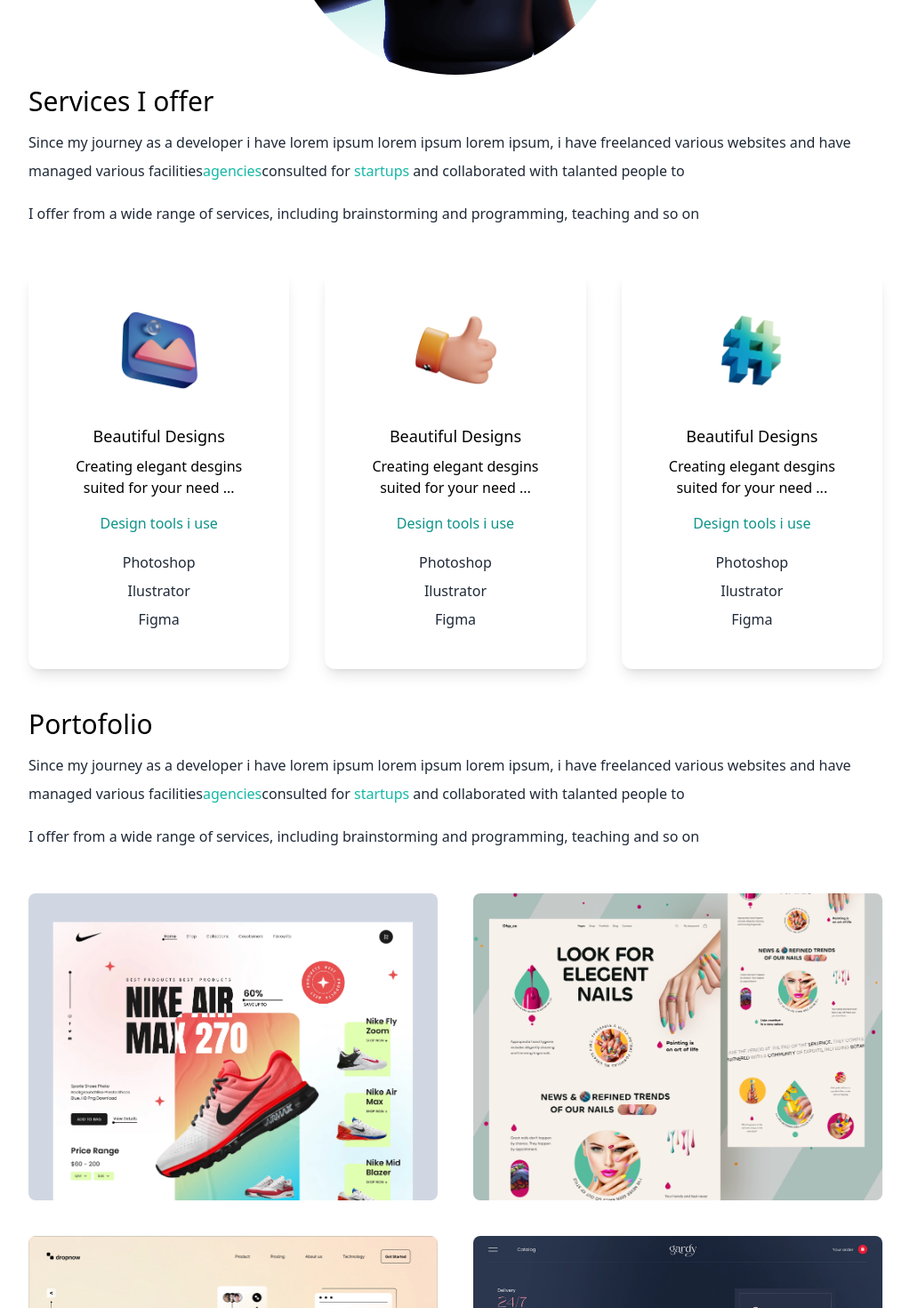
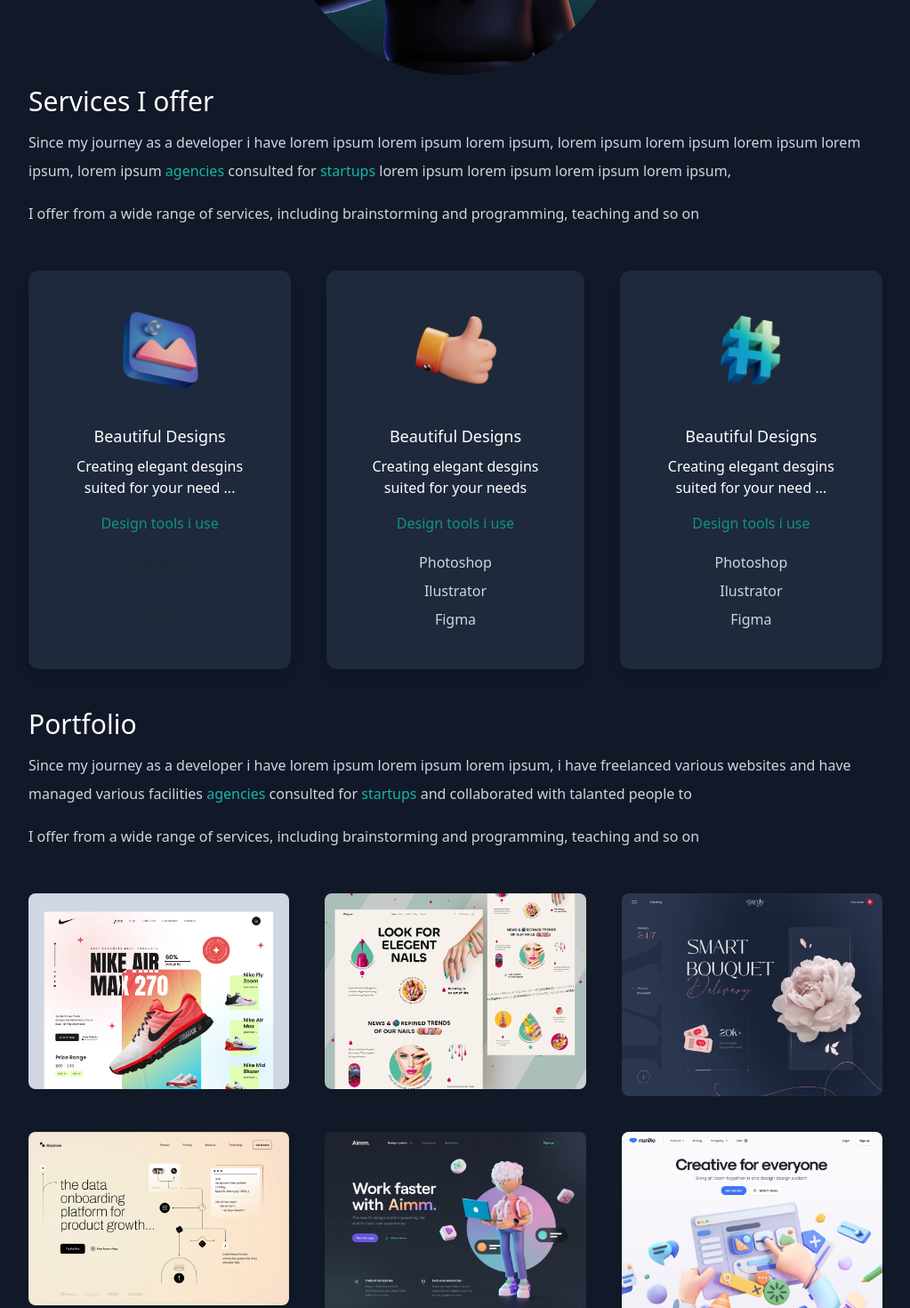
Before and after one commit to Andreyhuey/portfolioByEd, a Next.js app: page / in a window 1280 px wide. Shown: the part 940-2410 px from the top of the page at 89% size, without its empty margins (128-1151 px from the left). Built offline with nearby package versions, Linux system fonts and the light colour scheme.

Commit message:
modified the dark mode for better user experience

```diff
--- a/src/pages/index.js
+++ b/src/pages/index.js
@@ -19,16 +19,17 @@ import web6 from "../../public/web6.png";
 import { useState } from "react";
 
 export default function Home() {
-  const [darkMode, setDarkMode] = useState(false);
+  const [darkMode, setDarkMode] = useState(true);
 
   return (
     <div className={darkMode ? "dark" : ""}>
       <Head>
-        <title>Andreyhuey Portofolio</title>
+        <title>Andreyhuey Portfolio</title>
         <meta name="description" content="Generated by " />
         <link rel="icon" href="/favicon.ico" />
       </Head>
       <main className="bg-white px-10 md:px-20 lg:px-40 dark:bg-gray-900 dark:text-white">
+        {/* Hero & Nav Section */}
         <section className=" min-h-screen mb-2">
           <nav className="py-10 mb-12 flex justify-between">
             <h1 className="text-xl font-burtons">CultureX</h1>
@@ -70,17 +71,17 @@ export default function Home() {
             <Image src={deved} style={{ objectFit: "cover" }} fill />
           </div>
         </section>
-        {/*  */}
+        {/* Services Section */}
         <section>
           <div>
             <h3 className="text-3xl py-1">Services I offer </h3>
             <p className="text-md py-2 leading-8 text-gray-800 dark:text-gray-300">
               Since my journey as a developer i have lorem ipsum lorem ipsum
-              lorem ipsum, i have freelanced various websites and have managed
-              various facilities
-              <span className="text-teal-500">agencies</span>
-              consulted for <span className="text-teal-500">startups</span> and
-              collaborated with talanted people to
+              lorem ipsum, lorem ipsum lorem ipsum lorem ipsum lorem ipsum,
+              lorem ipsum
+              <span className="text-teal-500"> agencies </span>
+              consulted for <span className="text-teal-500">startups</span>{" "}
+              lorem ipsum lorem ipsum lorem ipsum lorem ipsum,
             </p>
             <p className="text-md py-2 leading-8 text-gray-800 dark:text-gray-300">
               I offer from a wide range of services, including brainstorming and
@@ -88,7 +89,7 @@ export default function Home() {
             </p>
           </div>
           <div className="lg:flex gap-10">
-            <div className="text-center shadow-lg p-10 rounded-xl my-10">
+            <div className="text-center shadow-lg p-10 rounded-xl my-10 dark:bg-slate-800">
               <Image
                 src={design}
                 width={100}
@@ -104,7 +105,7 @@ export default function Home() {
               <p className="text-gray-800 py-1">Ilustrator</p>
               <p className="text-gray-800 py-1">Figma</p>
             </div>
-            <div className="text-center shadow-lg p-10 rounded-xl my-10">
+            <div className="text-center shadow-lg p-10 rounded-xl my-10 dark:bg-slate-800">
               <Image
                 src={consulting}
                 width={100}
@@ -114,44 +115,51 @@ export default function Home() {
               <h3 className="text-lg font-meduim pt-8 pb-2">
                 Beautiful Designs
               </h3>
-              <p> Creating elegant desgins suited for your need ...</p>
+              <p> Creating elegant desgins suited for your needs</p>
               <h4 className="py-4 text-teal-600">Design tools i use</h4>
-              <p className="text-gray-800 py-1">Photoshop</p>
-              <p className="text-gray-800 py-1">Ilustrator</p>
-              <p className="text-gray-800 py-1">Figma</p>
+              <p className="text-gray-800 py-1 dark:text-gray-300">Photoshop</p>
+              <p className="text-gray-800 py-1 dark:text-gray-300">
+                Ilustrator
+              </p>
+              <p className="text-gray-800 py-1 dark:text-gray-300">Figma</p>
             </div>
-            <div className="text-center shadow-lg p-10 rounded-xl my-10">
+            <div className="text-center shadow-lg p-10 rounded-xl my-10 dark:bg-slate-800">
               <Image src={code} width={100} height={100} className="mx-auto" />
               <h3 className="text-lg font-meduim pt-8 pb-2">
                 Beautiful Designs
               </h3>
               <p> Creating elegant desgins suited for your need ...</p>
               <h4 className="py-4 text-teal-600">Design tools i use</h4>
-              <p className="text-gray-800 py-1">Photoshop</p>
-              <p className="text-gray-800 py-1">Ilustrator</p>
-              <p className="text-gray-800 py-1">Figma</p>
+              <p className="text-gray-800 py-1 dark:text-gray-300">Photoshop</p>
+              <p className="text-gray-800 py-1 dark:text-gray-300">
+                Ilustrator
+              </p>
+              <p className="text-gray-800 py-1 dark:text-gray-300">Figma</p>
             </div>
           </div>
         </section>
-        {/*  */}
+        {/* Portfolio Section */}
         <section>
           <div>
-            <h3 className="text-3xl py-1">Portofolio</h3>
-            <p className="text-md py-2 leading-8 text-gray-800">
+            <h3 className="text-3xl py-1">Portfolio</h3>
+            <p className="text-md py-2 leading-8 text-gray-800 dark:text-gray-300">
               Since my journey as a developer i have lorem ipsum lorem ipsum
               lorem ipsum, i have freelanced various websites and have managed
               various facilities
-              <span className="text-teal-500">agencies</span>
-              consulted for <span className="text-teal-500">startups</span> and
-              collaborated with talanted people to
+              <span className="text-teal-500"> agencies </span>
+              consulted for <span className="text-teal-500">
+                {" "}
+                startups{" "}
+              </span>{" "}
+              and collaborated with talanted people to
             </p>
-            <p className="text-md py-2 leading-8 text-gray-800 ">
+            <p className="text-md py-2 leading-8 text-gray-800 dark:text-gray-300">
               I offer from a wide range of services, including brainstorming and
               programming, teaching and so on
             </p>
           </div>
           <div className="flex flex-col gap-10 py-10 lg:flex-row lg:flex-wrap">
-            <div className="basis-1/3 flex-1">
+            <div className="basis-1/4 flex-1">
               <Image
                 src={web1}
                 className="rounded-lg object-cover"
@@ -160,7 +168,7 @@ export default function Home() {
                 style={{ layout: "responsive" }}
               />
             </div>
-            <div className="basis-1/3 flex-1">
+            <div className="basis-1/4 flex-1">
               <Image
                 src={web2}
                 className="rounded-lg object-cover"
@@ -169,7 +177,16 @@ export default function Home() {
                 style={{ layout: "responsive" }}
               />
             </div>
-            <div className="basis-1/3 flex-1">
+            <div className="basis-1/4 flex-1">
+              <Image
+                src={web4}
+                className="rounded-lg object-cover"
+                width={"100%"}
+                height={"100%"}
+                style={{ layout: "responsive" }}
+              />
+            </div>
+            <div className="basis-1/4 flex-1">
               <Image
                 src={web3}
                 className="rounded-lg object-cover"
@@ -178,16 +195,7 @@ export default function Home() {
                 style={{ layout: "responsive" }}
               />
             </div>
-            <div className="basis-1/3 flex-1">
-              <Image
-                src={web4}
-                className="rounded-lg object-cover"
-                width={"100%"}
-                height={"100%"}
-                style={{ layout: "responsive" }}
-              />
-            </div>
-            <div className="basis-1/3 flex-1">
+            <div className="basis-1/4 flex-1">
               <Image
                 src={web5}
                 className="rounded-lg object-cover"
@@ -196,7 +204,7 @@ export default function Home() {
                 style={{ layout: "responsive" }}
               />
             </div>
-            <div className="basis-1/3 flex-1">
+            <div className="basis-1/4 flex-1">
               <Image
                 src={web6}
                 className="rounded-lg object-cover"
```
